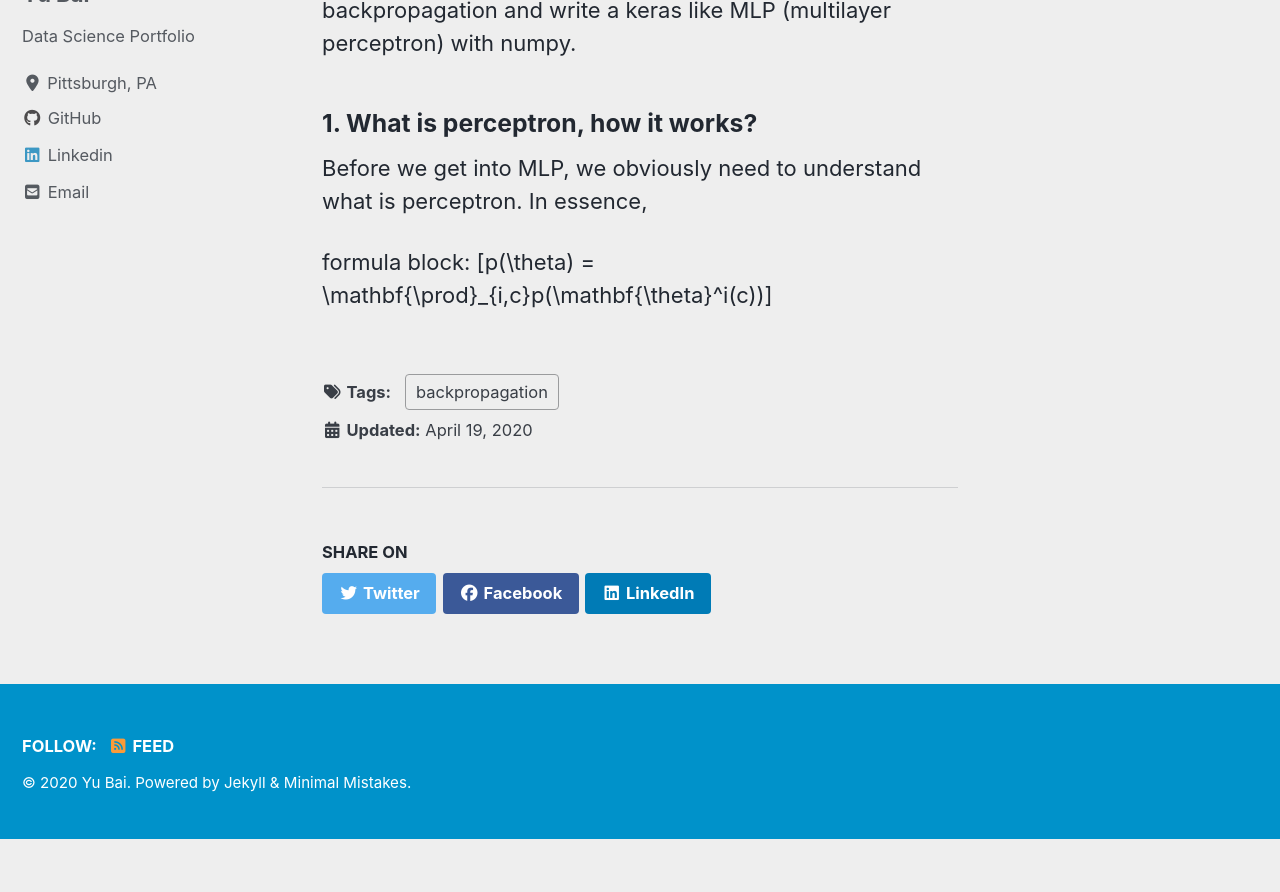
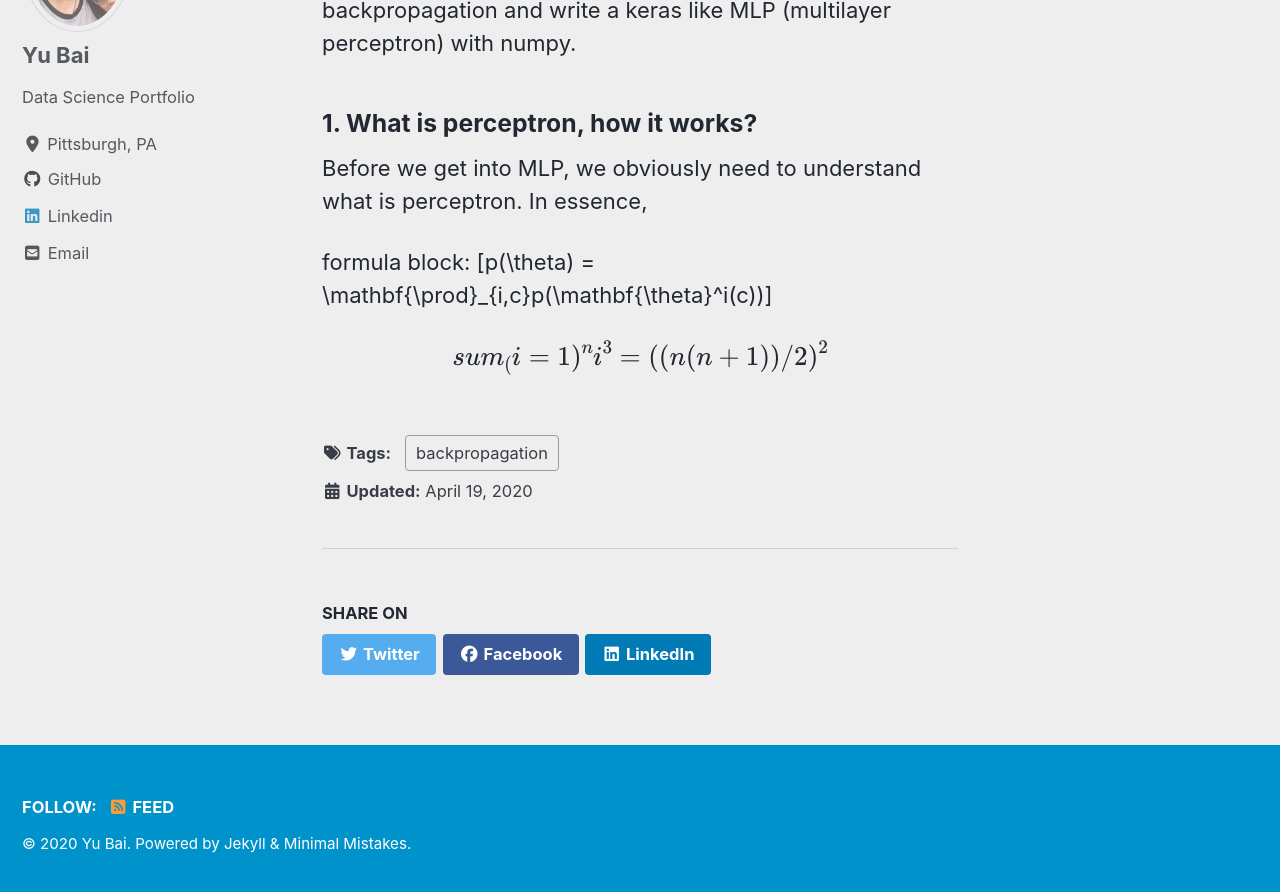
Before and after one commit to watermantle/data_science, a Jekyll site: the page built from _posts/2020-04-19-backpropagation.md, in a window 1280 px wide and 900 px high, scrolled down 1322 px. Shown: the top 892 px of the window. Built offline with Jekyll 4.4.1, drawn with Linux system fonts in a browser that asks for light colours; cached includes are drawn as plain includes; nearby versions of some CDN libraries; formulas are drawn with MathJax 3; before the commit the page ends 2161 px from its top, so only the background shows below that.

Commit message:
Update 2020-04-19-backpropagation.md

```diff
--- a/_posts/2020-04-19-backpropagation.md
+++ b/_posts/2020-04-19-backpropagation.md
@@ -19,3 +19,5 @@
 
 formula block:
 \[p(\theta) = \mathbf{\prod}_{i,c}p(\mathbf{\theta}^i(c))\]
+
+$$ sum_(i=1)^n i^3=((n(n+1))/2)^2 $$
```
